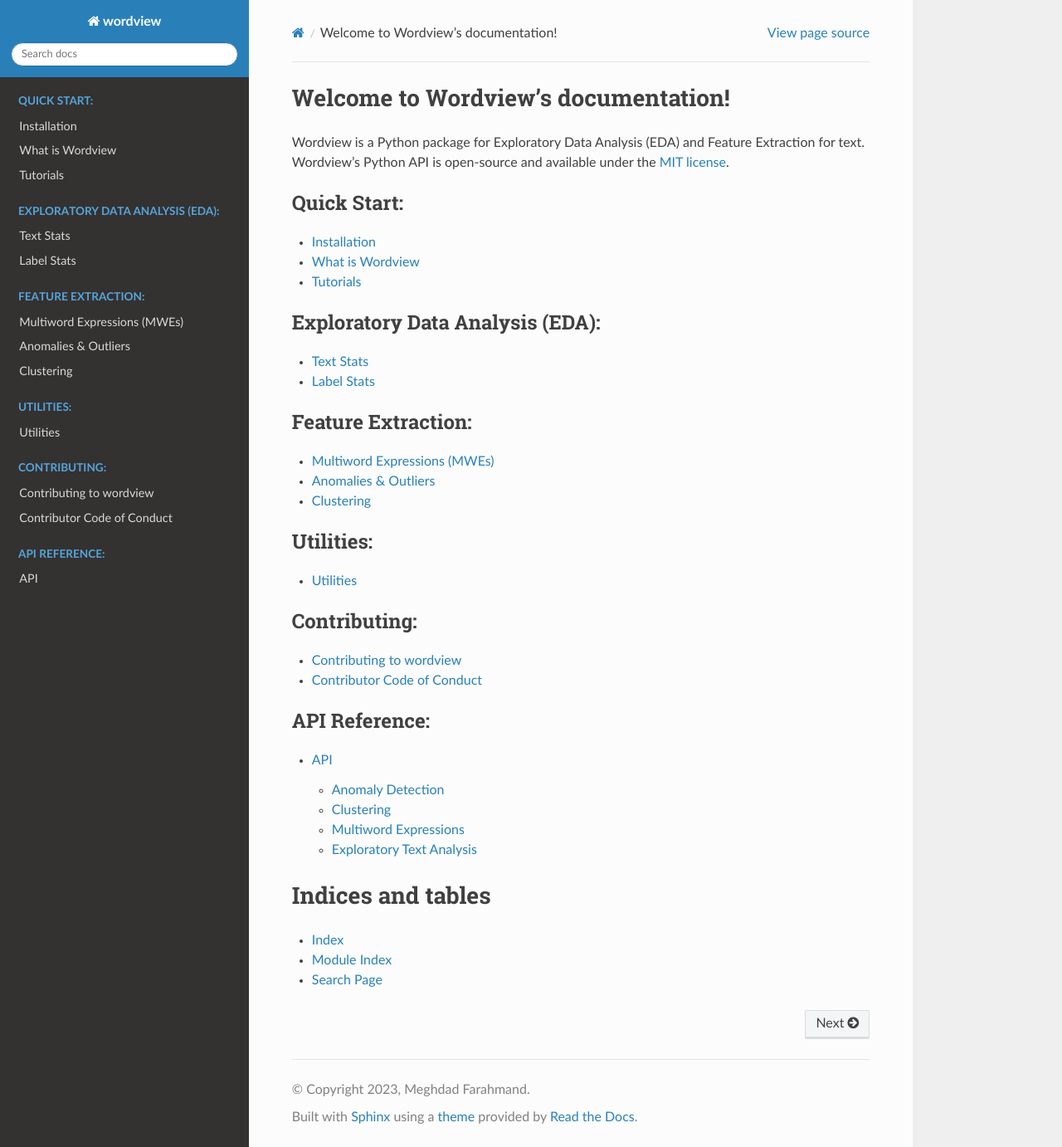
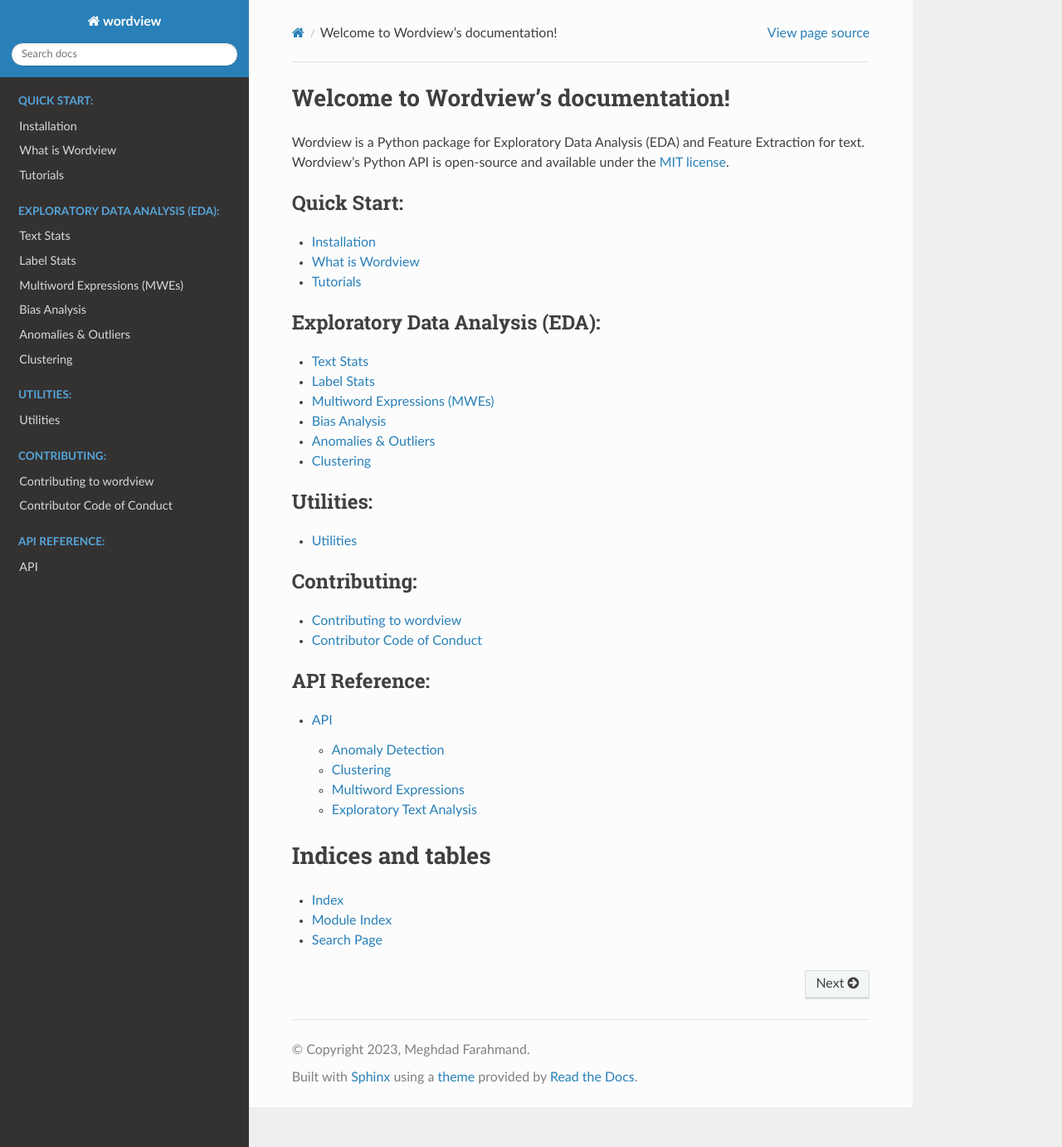
Before and after one commit to meghdadFar/wordview, a Sphinx documentation site: the page built from docs/source/index.rst, in a window 1280 px wide and 1382 px high. Shown: the whole window at 83% size. Built offline with Sphinx 7.4.7 and the Read the Docs theme 2.0.0, drawn with Linux system fonts in a browser that asks for light colours.

Commit message:
Update index

```diff
--- a/docs/source/index.rst
+++ b/docs/source/index.rst
@@ -17,12 +17,8 @@
 
    textstats
    labels
-
-.. toctree::
-   :maxdepth: 1
-   :caption: Feature Extraction:
-
    mwes
+   bias
    anomalies
    clustering
 
```
